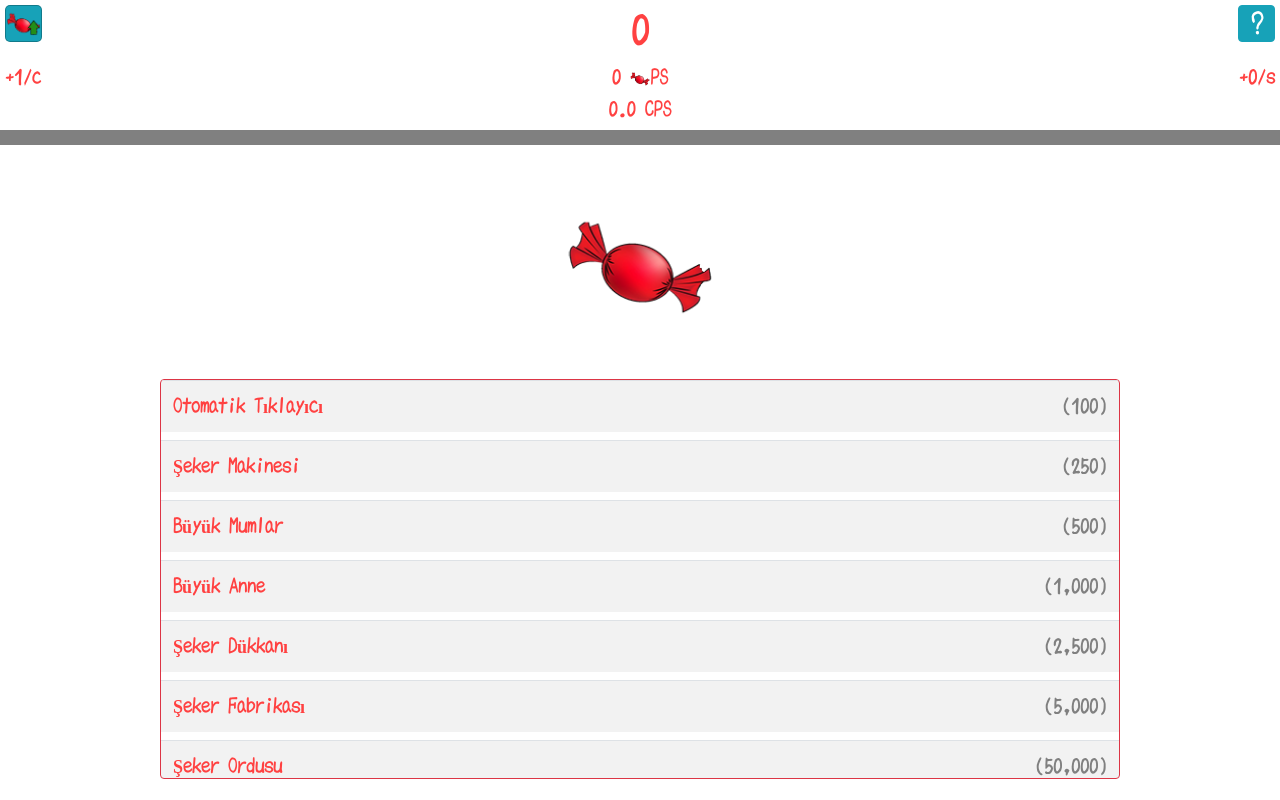
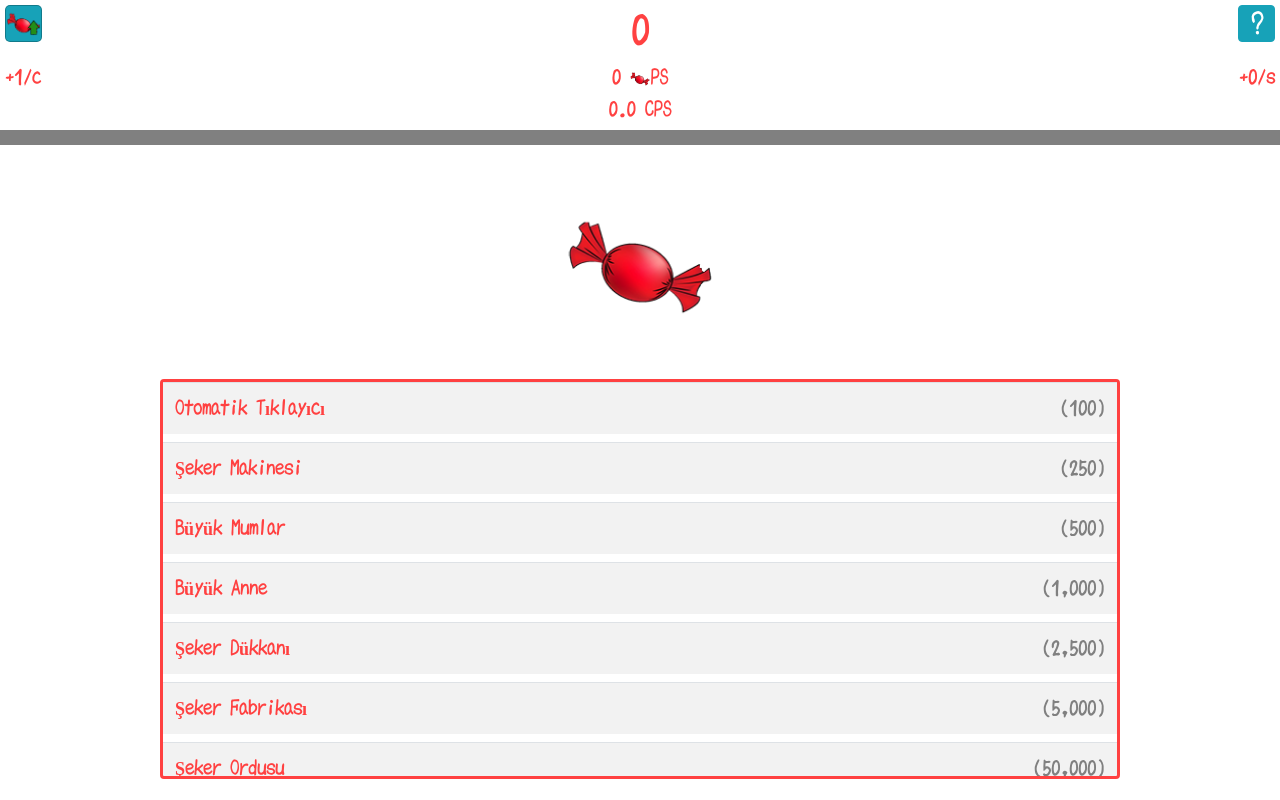
Before and after one commit to HakanYilmazzz/CandyClicker-Web-main, a plain HTML site: page index.html in a window 1280 px wide. Drawn offline with nearby package versions, Linux system fonts and the light colour scheme; a script that the page names is missing.

Commit message:
style changes

```diff
--- a/styles.css
+++ b/styles.css
@@ -71,11 +71,11 @@ img{
 .candy-shop-item {
     width: 100%;
     height: 24px;
-    /* background-image: linear-gradient(#52525233, #ffffff55, #52525233); */
     border-spacing: 0px;
     table-layout: fixed;
     padding-left: 5px;
     padding-right: 5px;
+    border-color: #FF4141 !important;
 }
 
 .candy-shop-item:hover {
@@ -284,6 +284,7 @@ small.popup-content {
 #candy-shop {
     overflow-y: scroll;
     touch-action: pan-y;
+    border: 3px solid #FF4141 !important;
 }
 
 #reincarnation-popup-close-line {
@@ -298,3 +299,23 @@ small.popup-content {
 #mikachan-face {
     font-size: 18px;
 }
+::-webkit-scrollbar {
+    width: 3px;
+  }
+
+  /* Track */
+  ::-webkit-scrollbar-track {
+    box-shadow: inset 0 0 5px rgb(230, 87, 87);
+    border-radius: 10px;
+  }
+
+  /* Handle */
+  ::-webkit-scrollbar-thumb {
+    background: #ff0000 ;
+    border-radius: 10px;
+  }
+
+  /* Handle on hover */
+  ::-webkit-scrollbar-thumb:hover {
+    background: #b30000;
+  }
```
